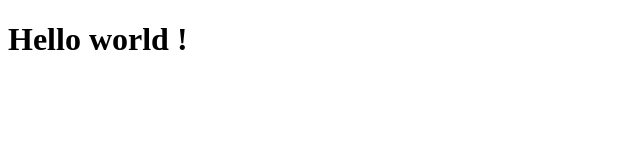
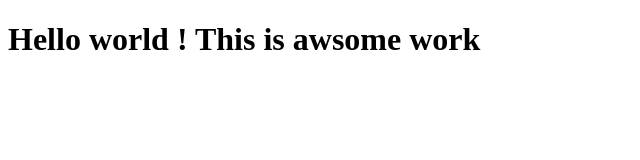
Before and after one commit to ayushraj26/Git-practice, a plain HTML site: page index.html in a window 1280 px wide. Shown: the whole page, without its empty margins (0-640 px from the left). Drawn offline with Linux system fonts and the light colour scheme.

Commit message:
some changes in index.html

```diff
--- a/index.html
+++ b/index.html
@@ -4,9 +4,9 @@
     <meta charset="UTF-8" />
     <meta http-equiv="X-UA-Compatible" content="IE=edge" />
     <meta name="viewport" content="width=device-width, initial-scale=1.0" />
-    <title>Document</title>
+    <title>Git Practice !!!!!</title>
   </head>
   <body>
-    <h1>Hello world !</h1>
+    <h1>Hello world ! This is awsome work</h1>
   </body>
 </html>
```
